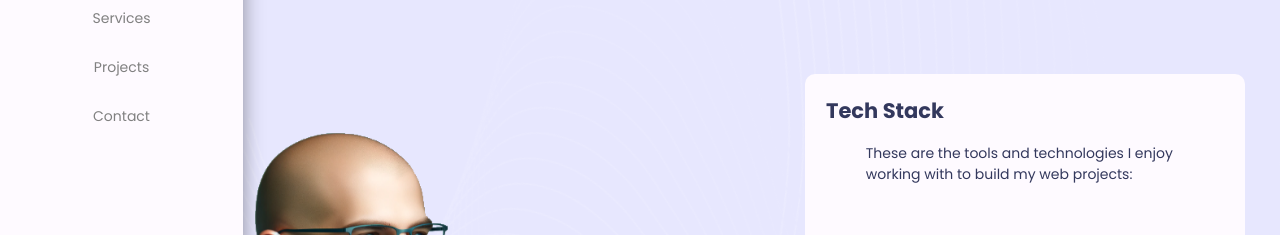
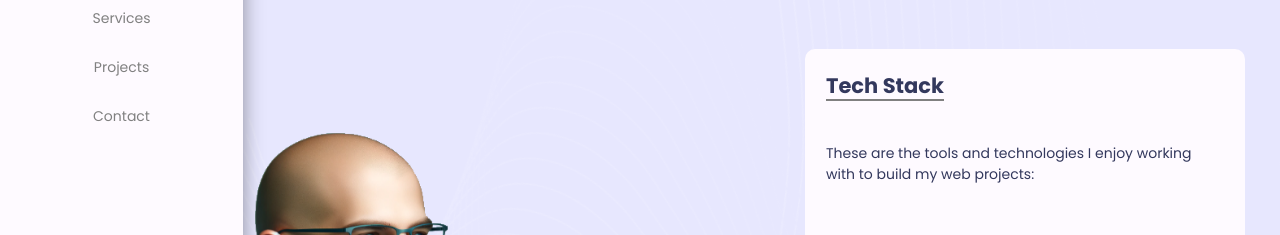
Before and after one commit to XPoweR29/personal_portfolio, a Next.js app: page /about in a window 1280 px wide. Shown: the part 382-617 px from the top of the page. Built offline with nearby package versions, Linux system fonts and the light colour scheme; some icons are missing; a web font is replaced by a local one.

Commit message:
TechStack title styles corrected

```diff
--- a/src/app/about/About.module.scss
+++ b/src/app/about/About.module.scss
@@ -51,12 +51,29 @@
 		justify-content: center;
 		align-items: center;
 		max-width: 440px;
+		margin: 0 auto;
 		margin-top: 3em;
 		margin-bottom: 2em;
 		padding: 1em;
 		background-color: var(--aside-background);
 		border-radius: 10px;
 		transition: background-color 0.3s;
+
+		.title {
+			position: relative;
+			margin-bottom: 2em;
+
+			&::before {
+				content: "";
+				position: absolute;
+				bottom: 0px;
+				left: 0;
+				height: 2px;
+				width: 100%;
+				background-color: var(--main-color);
+				transition: background-color 0.3s;
+			}
+		}
 
 		.container {
 			display: flex;
@@ -125,7 +142,7 @@
 	}
 }
 
-@media(min-width: 992px) {
+@media (min-width: 992px) {
 	.about {
 		padding-top: 3em;
 
@@ -139,5 +156,4 @@
 	}
 }
 
-
 //FIXME: Zorbić mixina responsywności dla podstrony. Chodzi o to żeby raz zadeklatować padding top itd, i uzywać tego jako mixina.
--- a/src/app/about/page.tsx
+++ b/src/app/about/page.tsx
@@ -35,7 +35,7 @@ const About = () => {
 
 				<div className={styles.techStack}>
 					<h2 className={styles.title}>Tech Stack</h2>
-					<p className={styles.text}>
+					<p className={styles.txt}>
 						These are the tools and technologies I enjoy working with to build
 						my web projects:
 					</p>
```
Lines whose indentation alone changed are shown as unchanged.
